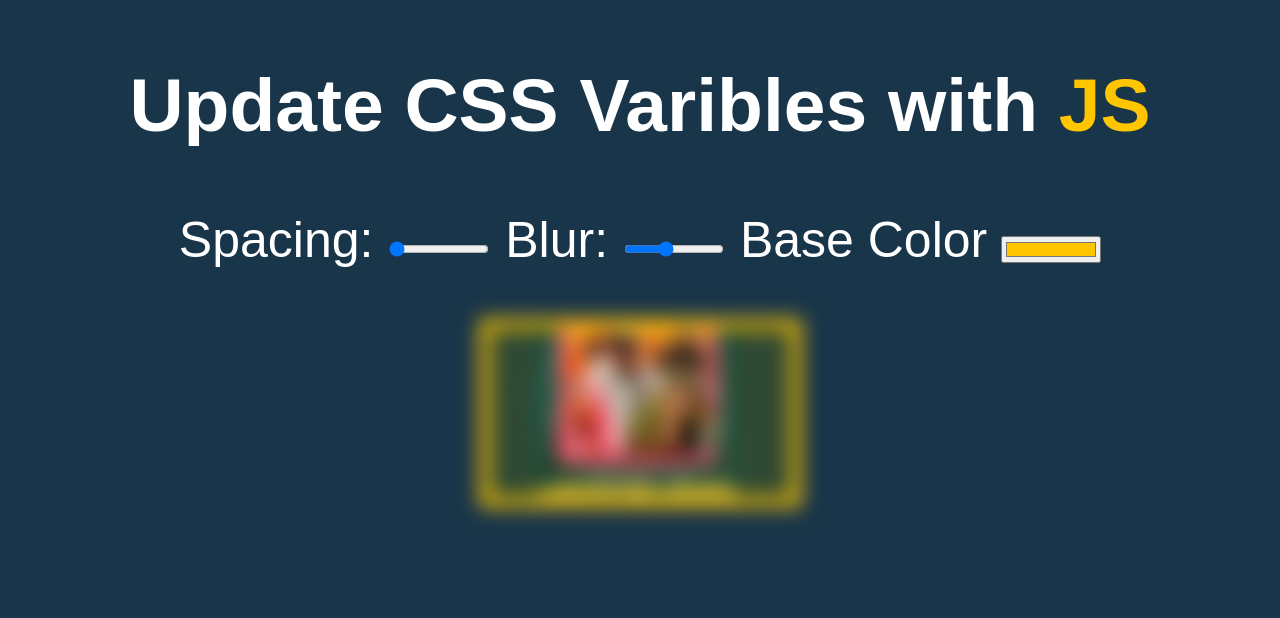
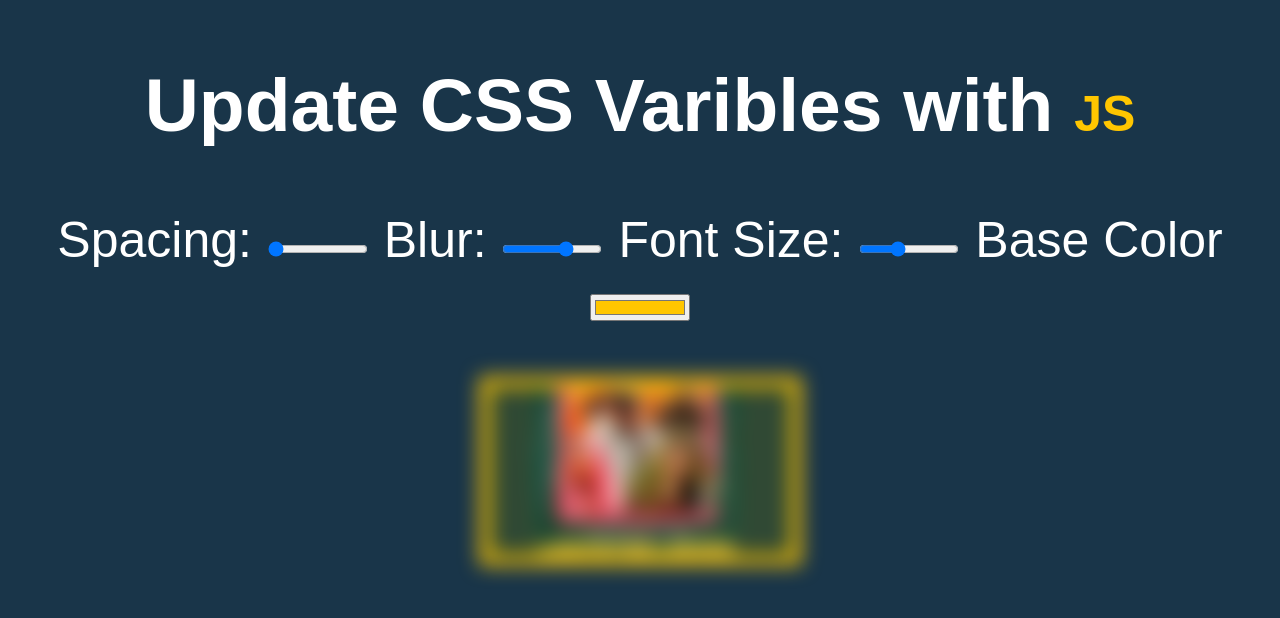
Before and after one commit to tanulamba10/JSprojects, a plain HTML site: page JS30challenge/CSSvariables/index.html in a window 1280 px wide. Drawn offline with Linux system fonts and the light colour scheme.

Commit message:
font size attribute

```diff
--- a/JS30challenge/CSSvariables/index.html
+++ b/JS30challenge/CSSvariables/index.html
@@ -15,7 +15,10 @@
         <input type="range" name="spacing" id="spacing" min="10" max="200" value="10" data-sizing="px">
 
         <label for="blur">Blur:</label>
-        <input type="range" name="blur" id="blur" min="0" max="25" value="10" data-sizing="px">
+        <input type="range" name="blur" id="blur" min="0" max="15" value="10" data-sizing="px">
+
+        <label for="font-size">Font Size:</label>
+        <input type="range" name="font-size" id="font-size" min="10" max="120" value="50" data-sizing="px">
 
         <label for="base">Base Color</label>
         <input type="color" id="base" name="base" value="#ffc600">
@@ -29,6 +32,7 @@
             --base: #ffc600;
             --spacing: 10px;
             --blur: 10px;
+            --font-size: 50px;
         }
 
         img {
@@ -40,6 +44,7 @@
 
         .h1 {
             color: var(--base);
+            font-size: var(--font-size);
         }
 
         body {
@@ -66,7 +71,6 @@
         function handleUpdate() {
             const suffix = this.dataset.sizing || "";
             document.documentElement.style.setProperty(`--${this.name}`, this.value + suffix);
-
         }
 
         inputs.forEach(input => input.addEventListener("input", handleUpdate));
```
